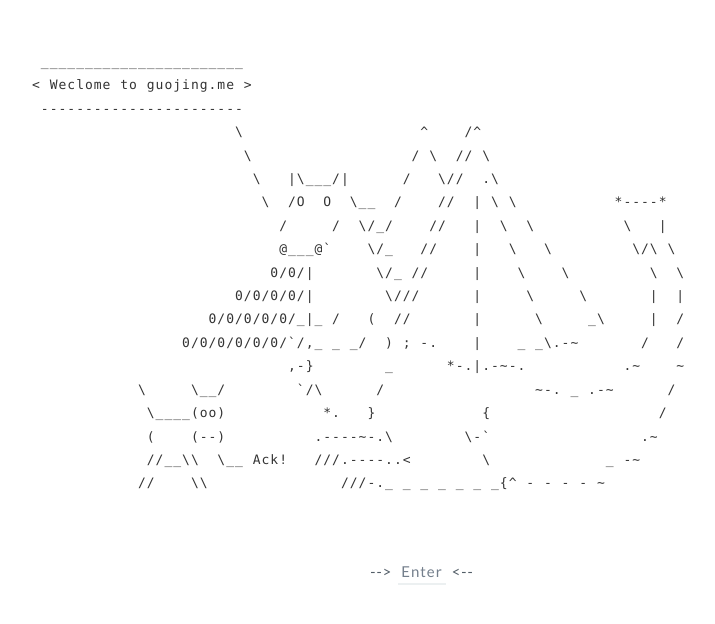
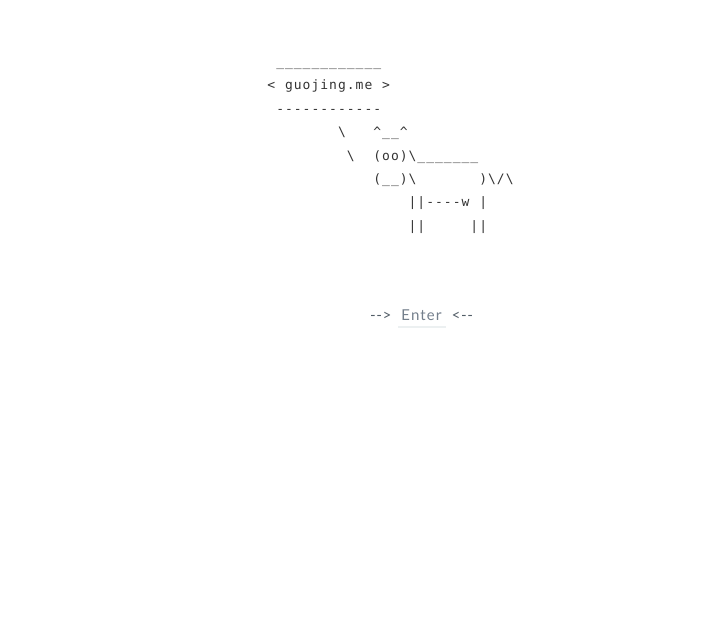
Before and after one commit to GuoJing/blog, a Jekyll site: the page built from index.html, in a window 1280 px wide. Shown: the top 624 px of the page, without its empty margins (218-933 px from the left). Built offline with Jekyll 4.4.1, drawn with Linux system fonts in a browser that asks for light colours.

Commit message:
auto commit

```diff
--- a/index.html
+++ b/index.html
@@ -5,25 +5,14 @@
 <div class="content">
 <div class="index_dragon">
   <pre>
- _______________________
-< Weclome to guojing.me >
- -----------------------
-                       \                    ^    /^
-                        \                  / \  // \
-                         \   |\___/|      /   \//  .\
-                          \  /O  O  \__  /    //  | \ \           *----*
-                            /     /  \/_/    //   |  \  \          \   |
-                            @___@`    \/_   //    |   \   \         \/\ \
-                           0/0/|       \/_ //     |    \    \         \  \
-                       0/0/0/0/|        \///      |     \     \       |  |
-                    0/0/0/0/0/_|_ /   (  //       |      \     _\     |  /
-                 0/0/0/0/0/0/`/,_ _ _/  ) ; -.    |    _ _\.-~       /   /
-                             ,-}        _      *-.|.-~-.           .~    ~
-            \     \__/        `/\      /                 ~-. _ .-~      /
-             \____(oo)           *.   }            {                   /
-             (    (--)          .----~-.\        \-`                 .~
-             //__\\  \__ Ack!   ///.----..<        \             _ -~
-            //    \\               ///-._ _ _ _ _ _ _{^ - - - - ~
+     ____________
+    < guojing.me >
+     ------------
+            \   ^__^
+             \  (oo)\_______
+                (__)\       )\/\
+                    ||----w |
+                    ||     ||
   </pre>
 </div>
 <div class="index_center">--&gt; <a href="/archive">Enter</a> &lt;--</div>
--- a/style/style.css
+++ b/style/style.css
@@ -521,10 +521,14 @@
   margin-bottom: 40px;
 }
 
+.index_dragon {
+    width: 400px;
+    margin: 0 auto;
+}
+
 .index_dragon pre {
     background: white;
     line-height: 1.8em;
-    padding-left: 40px;
 }
 
 .index_center {
```
